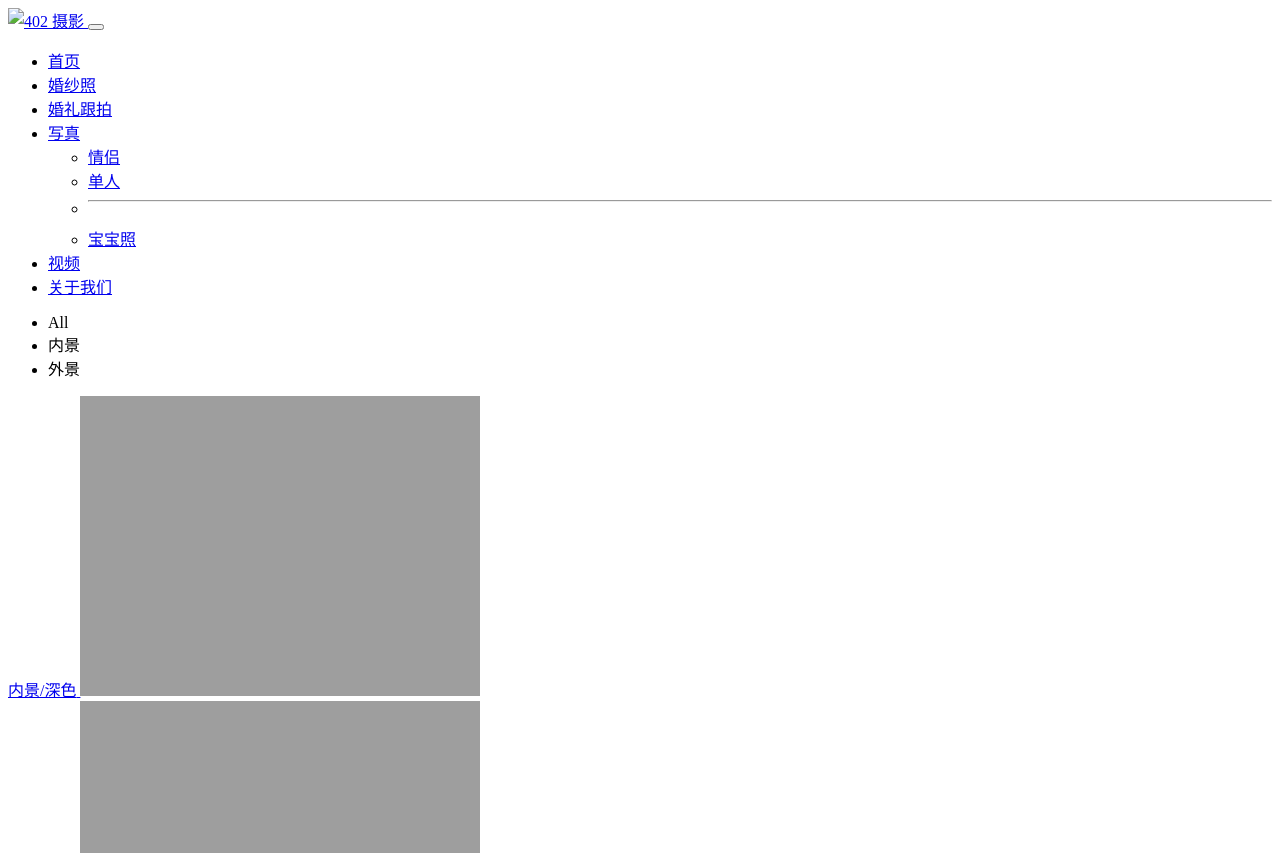
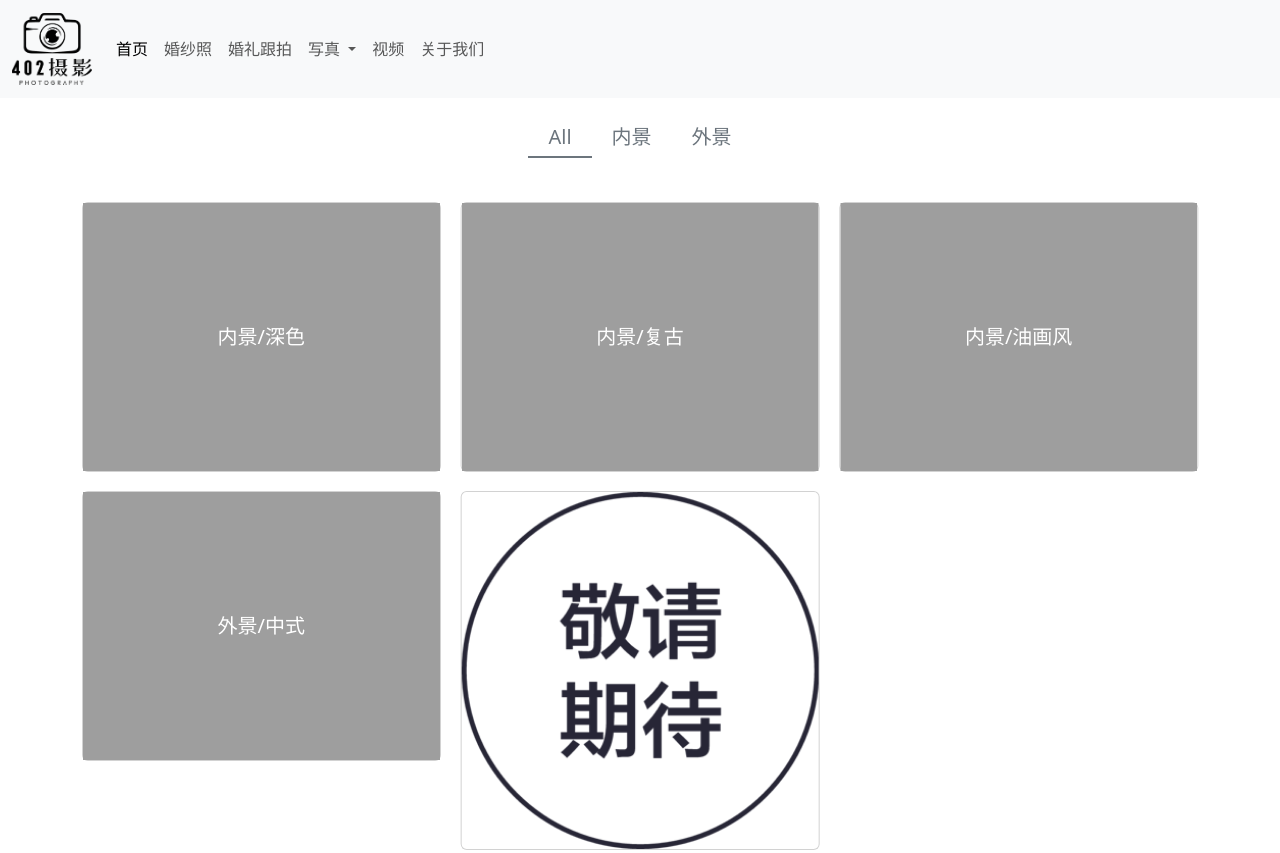
Before and after one commit to one-24/402website, a plain HTML site: page pages/wedding.html in a window 1280 px wide. Shown: the top 853 px of the page. Drawn offline with Linux system fonts and the light colour scheme; the site is published under a folder, as on GitHub Pages, so addresses that start at the root find nothing.

Commit message:
change url

```diff
--- a/index.html
+++ b/index.html
@@ -4,7 +4,7 @@
     <meta charset="UTF-8" />
     <meta name="viewport" content="width=device-width, initial-scale=1.0" />
     <title>Document</title>
-    <link rel="stylesheet" href="/402website/css/normal.css" />
+    <link rel="stylesheet" href="./css/normal.css" />
     <link rel="stylesheet" href="./bootstrap/css/bootstrap.min.css" />
     <link rel="stylesheet" href="./css/index.css" />
   </head>
--- a/pages/wedding.html
+++ b/pages/wedding.html
@@ -4,17 +4,17 @@
     <meta charset="UTF-8" />
     <meta name="viewport" content="width=device-width, initial-scale=1.0" />
     <title>Document</title>
-    <link rel="stylesheet" href="../../bootstrap/css/bootstrap.min.css" />
-    <link rel="stylesheet" href="../../dist/sortable.min.css" />
-    <link rel="stylesheet" href="../../css/wedding.css" />
-    <script type="text/javascript" src="../../dist/sortable.js"></script>
+    <link rel="stylesheet" href="../bootstrap/css/bootstrap.min.css" />
+    <link rel="stylesheet" href="../dist/sortable.min.css" />
+    <link rel="stylesheet" href="../css/wedding.css" />
+    <script type="text/javascript" src="../dist/sortable.js"></script>
   </head>
   <body>
     <nav class="navbar navbar-expand-lg bg-body-tertiary">
       <div class="container-fluid">
         <a class="navbar-brand" href="/index.html">
           <img
-            src="../../assets/imgs/logo.png"
+            src="../assets/imgs/logo.png"
             alt="402 摄影"
             class="logopng"
           />
```
